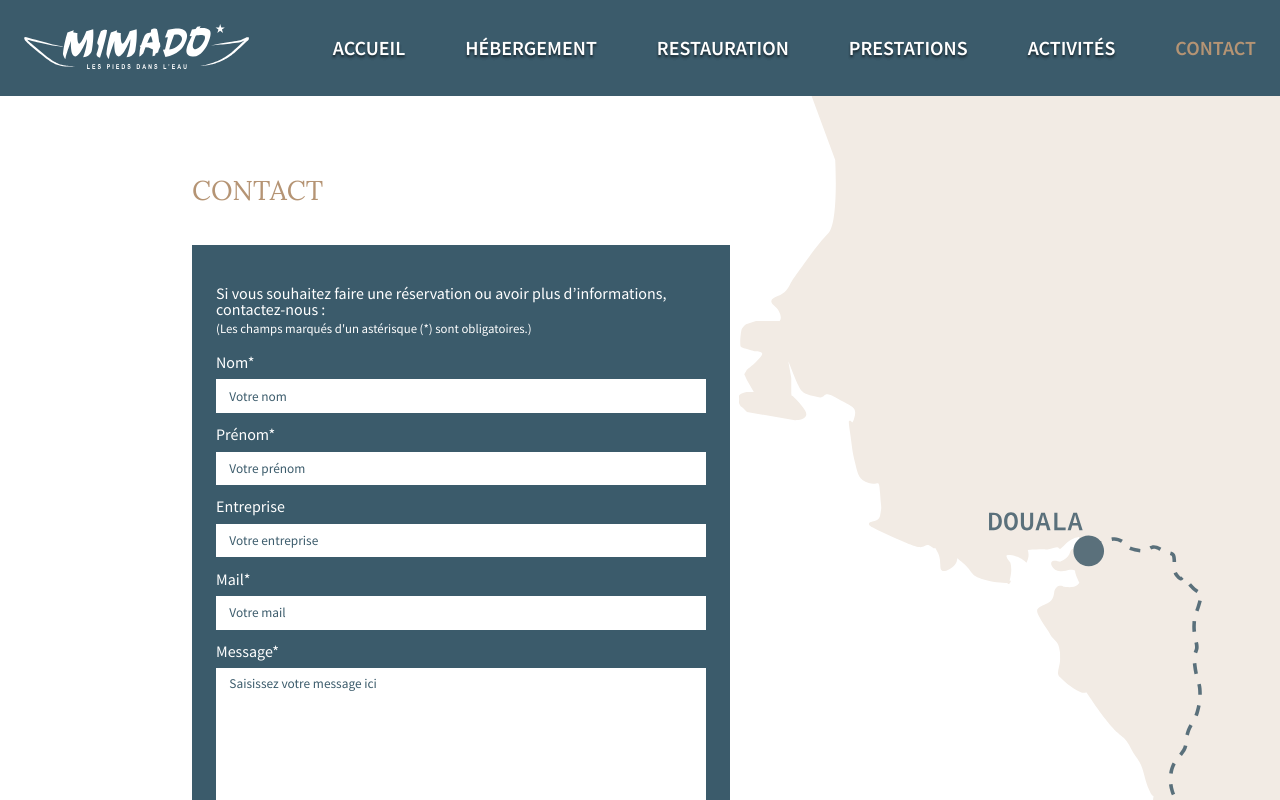
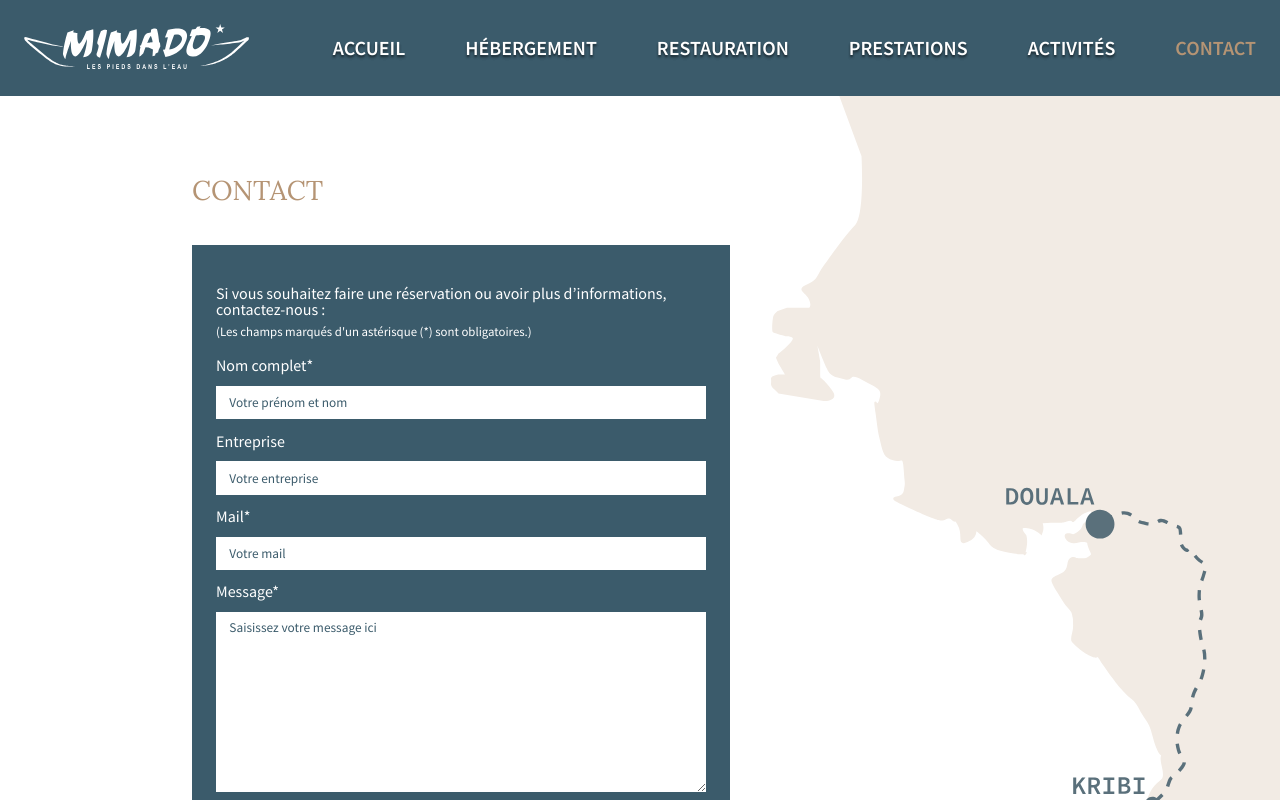
Before and after one commit to MarcChayer/hotel-Mimado, a React app: page /contact in a window 1280 px wide. Shown: the top 800 px of the page. Built offline with nearby package versions, Linux system fonts and the light colour scheme; a web font is replaced by a local one.

Commit message:
UPDATE form of contact page

```diff
--- a/src/components/Contact/contact.scss
+++ b/src/components/Contact/contact.scss
@@ -49,7 +49,7 @@
       .formTextContainer {
         font-family: 'SourceSansPro-Regular';
         // font-size: 1rem;
-        margin-bottom: .3em;
+        margin-bottom: .5em;
         color: white;
       }
       .formTextContainer2 {
@@ -65,7 +65,7 @@
         .formLabel {
           font-family: 'SourceSansPro-Regular';
           color: white;
-          margin-bottom: .6em;
+          margin-bottom: .8em;
           text-align: left;
           width: 100%;
         }
--- a/src/components/Contact/index.js
+++ b/src/components/Contact/index.js
@@ -17,7 +17,6 @@ const Contact = () => {
   toast.configure();
 
   const [name, setName] = useState("");
-  const [firstName, setFirstName] = useState("");
   const [company, setCompany] = useState("");
   const [email, setEmail] = useState("");
   const [message, setMessage] = useState("");
@@ -34,18 +33,17 @@ const Contact = () => {
   const handleOnSubmit = (event) => {
     event.preventDefault();
     // verification des inputs
-    if (name && firstName && message && isEmail()) {
+    if (name  && message && isEmail()) {
       emailjs.sendForm("service_aht1vfo", "template_jao6lyh", event.target, "user_9coErnt98IbJYjURIIR9L")
         .then((res) => {
           toast.success('Nous accusons la bonne réception de votre message, vous aurez un retour rapidement.', { className:"toast__success" });
           setName("");
-          setFirstName("");
           setCompany("");
           setEmail("");
           setMessage("");
         });
     }
-    if (!name || !firstName || !message) {
+    if (!name || !message) {
       toast.error('Tous les champs du formulaire sont obligatoires, mis à part celui de l\'entreprise.', { className:"toast__error" });
     } else if (!isEmail()) {
       toast.error('Votre adresse mail ne semble pas valide, rentrer une adresse valide.', { className:"toast__error" });
@@ -68,26 +66,14 @@ const Contact = () => {
           <p className="formTextContainer2">(Les champs marqués d'un astérisque (*) sont obligatoires.)</p>
           <form method="post" className="form" onSubmit={handleOnSubmit}>
               <label className="formLabel">
-                Nom*
+                Nom complet*
               </label>
               <input
                 onChange={(e) => setName(e.target.value)}
                 type="text"
                 name="name"
                 value={name}
-                placeholder="Votre nom"
-                className="formInput"
-                autoComplete="off"
-              />
-              <label className="formLabel">
-                Prénom*
-              </label>
-              <input
-                onChange={(e) => setFirstName(e.target.value)}
-                type="text"
-                name="firstName"
-                value={firstName}
-                placeholder="Votre prénom"
+                placeholder="Votre prénom et nom"
                 className="formInput"
                 autoComplete="off"
               />
```
